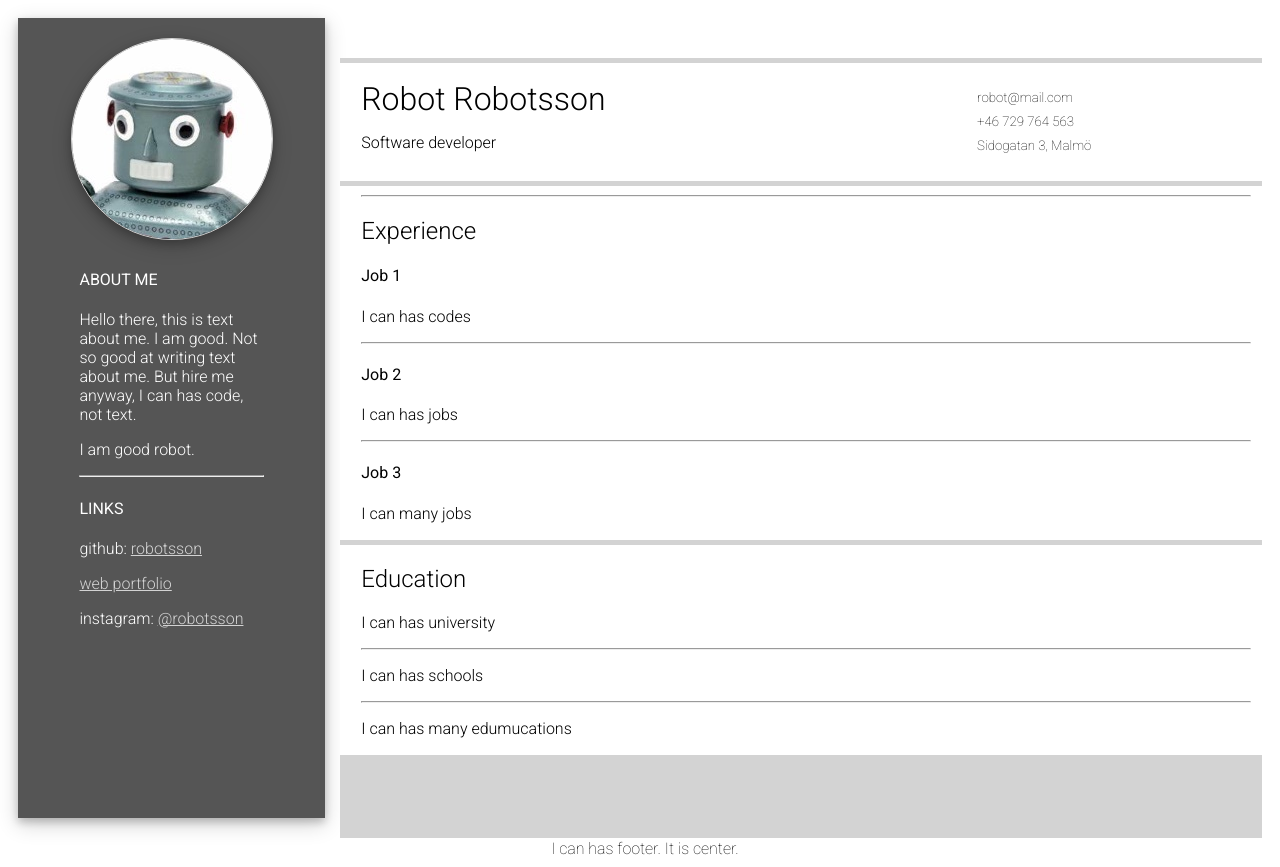
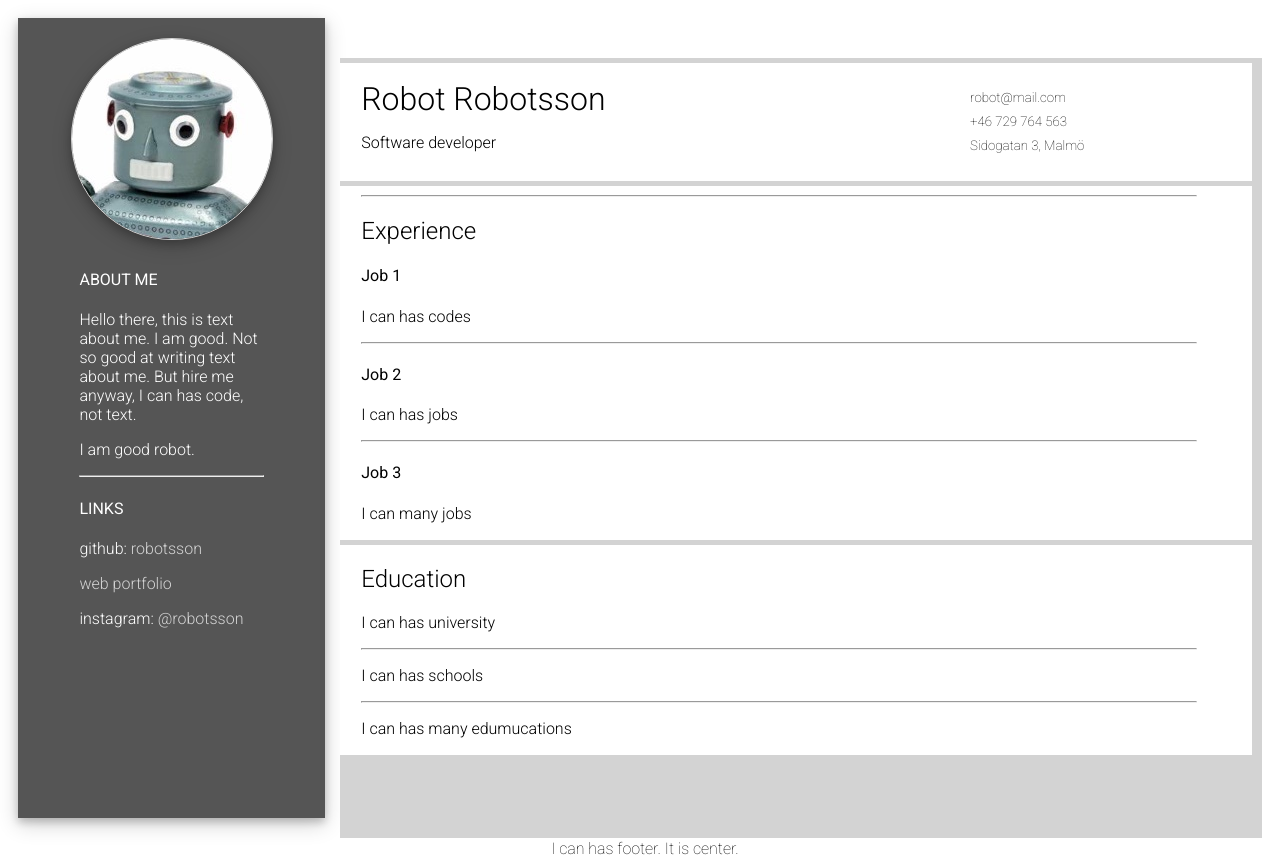
Before and after one commit to robotsson/robotsson.github.io, a plain HTML site: page cv/index.html in a window 1280 px wide. Drawn offline with Linux system fonts and the light colour scheme.

Commit message:
hrbox tweak

```diff
--- a/cv/cv_style.css
+++ b/cv/cv_style.css
@@ -10,26 +10,25 @@ body {
     background-color: white
 }
 
+.hrbox {
+  margin-right: 0px;
+  width: 95%;
+}
+
 .flex-container{
     display: flex;
 }
 
-/* unvisited link */
-a:link {
-  color: lightgray;
-}
-/* visited link */
-a:visited {
-  color: lightsteelblue;
-}
-/* mouse over link */
-a:hover {
-  color: white;
-}
-/* selected link */
-a:active {
-  color: gray;
-}
+a.one:link { color: lightgray; text-decoration: none }
+a.one:visited { color: lightsteelblue; }
+a.one:hover { color: white; text-decoration: underline }
+a.one:active { color: gray; }
+
+a.two:link { color: black; text-decoration: none }
+a.two:visited { color: lightsteelblue; }
+a.two:hover { color: black; text-decoration: underline }
+a.two:active { color: gray; }
+
 
 .left{
     border: 0px;
@@ -51,6 +50,7 @@ a:active {
     border: 1px;
     display: block;
     max-width: 75%;
+
     height: auto;
     margin-left: auto;
     margin-right: auto;
@@ -79,6 +79,7 @@ a:active {
 }
 
 
+
 .box{
     border: 1px;
     border-style: solid;
@@ -86,6 +87,7 @@ a:active {
     height: max-content;
     background-color: white;
     margin-top: 5px;
+    margin-right: 10px;
     margin-bottom: 5px;
     padding-left: 20px;
     padding-right: 10px;
--- a/cv/index.html
+++ b/cv/index.html
@@ -23,9 +23,9 @@
               I am good robot.<p><hr>
 
               <h4>LINKS</h4>
-              github: <a href="github.com/robotsson">robotsson</a> <p>
-              <a href="../portfolio/index.html">web portfolio</a><p>
-              instagram: <a href="instagram.com/robotsson">@robotsson</a><p>
+              github: <a href="https://github.com/robotsson" class="one">robotsson</a> <p>
+              <a href="../portfolio/index.html" class="one">web portfolio</a><p>
+              instagram: <a href="https://instagram.com/robotsson" class="one">@robotsson</a><p>
             </div>
         </div>
 
@@ -38,7 +38,7 @@
                 </div>
 
                 <div class="box_right">
-                        <h5>robot@mail.com<br>
+                        <h5><a href="mailto:robot@mail.com" class="two">robot@mail.com</a><br>
                         +46 729 764 563<br>
                         Sidogatan 3, Malmö
                         </h5>
@@ -46,14 +46,14 @@
             </div>
 
             <div class="box">
-                <hr>
+                <div class="hrbox"><hr></div>
                 <h2>Experience</h2>
                 <h4>Job 1</h4>
                 <p>I can has codes
-                <hr>
+                <div class="hrbox"><hr></div>
                 <h4>Job 2</h4>
                 <p>I can has jobs
-                <hr>
+                <div class="hrbox"><hr></div>
                 <h4>Job 3</h4>
                 <p>I can many jobs
             </div>
@@ -61,9 +61,9 @@
             <div class="box">
                 <h2>Education</h2>
                 <p>I can has university
-                <hr>
+                <div class="hrbox"><hr></div>
                 <p>I can has schools
-                <hr>
+                <div class="hrbox"><hr></div>
                 <p>I can has many edumucations
             </div>
 
```
